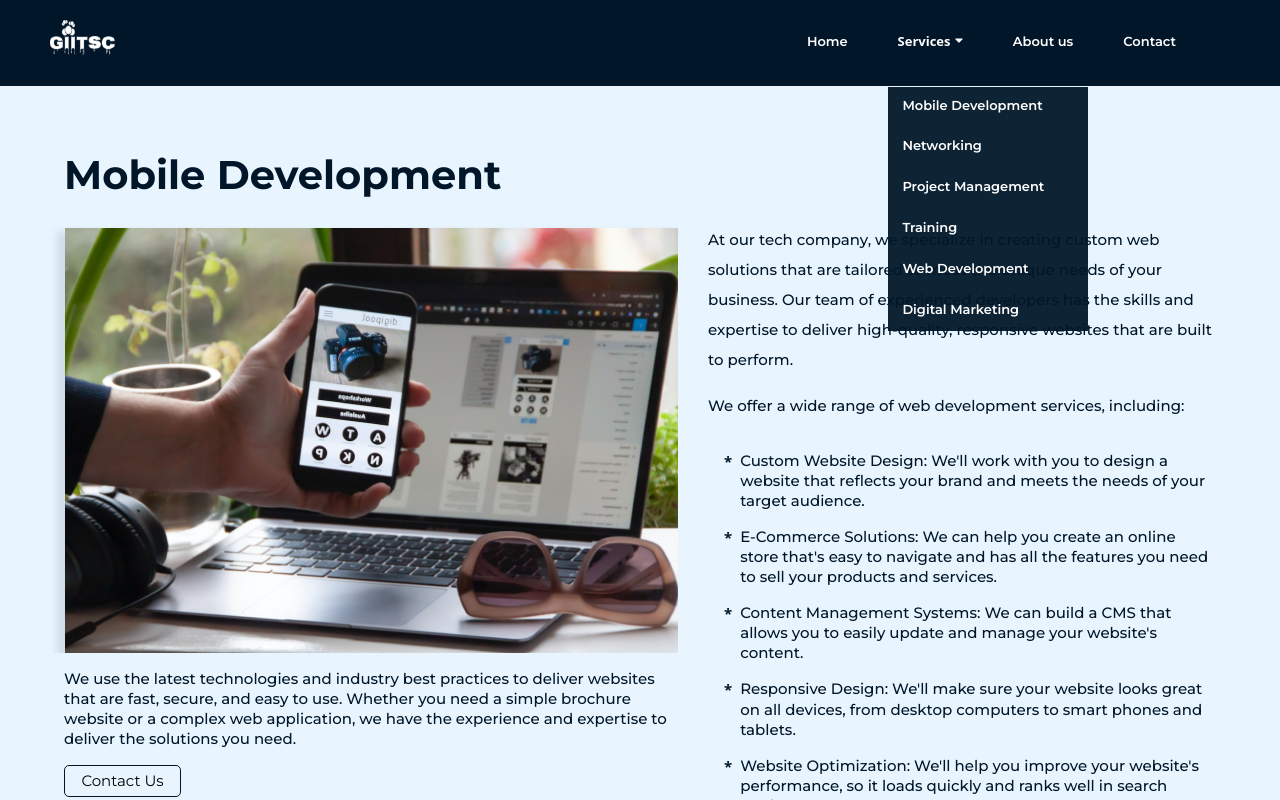
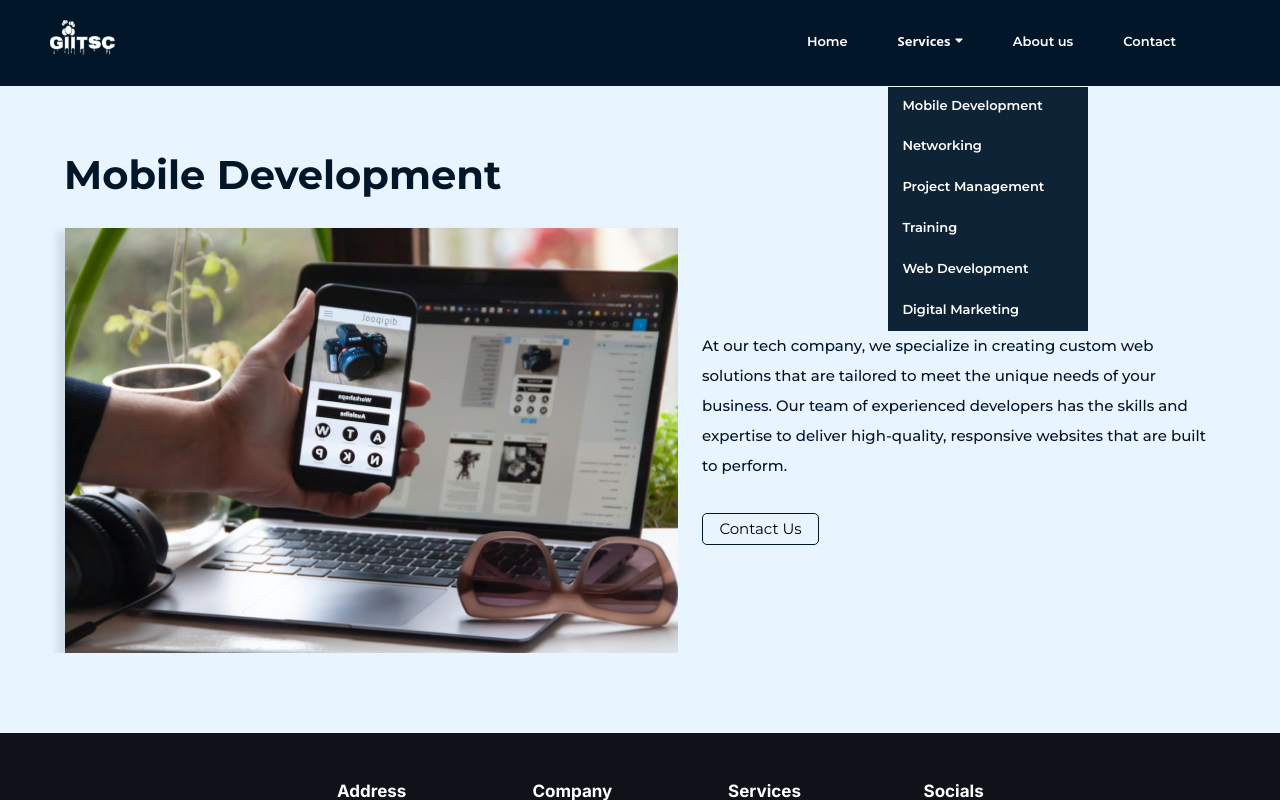
Before and after one commit to Global-Impact-IT-Solutions-and-Consult/giitsc-web, a Next.js app: page /mobile in a window 1280 px wide. Built offline with nearby package versions, Linux system fonts and the light colour scheme.

Commit message:
updated the services page to match new UI adjustments

```diff
--- a/components/contactComponent/ContactComponent.Styles.js
+++ b/components/contactComponent/ContactComponent.Styles.js
@@ -67,8 +67,9 @@ export const LeftContent = styled.div `
 
     // MOBILE
     @media only screen and (max-width: 767px) {
-      font-size: 45px;
-      line-height: 44px;
+      font-size: 35px;
+      line-height: 34px;
+      text-align: center;
       /* background-color: yellow; */
     }
   }
--- a/components/servicePage/ServicePage.Styles.js
+++ b/components/servicePage/ServicePage.Styles.js
@@ -10,6 +10,43 @@ export const Wrapper = styled.div `
   align-items: center;
   padding-top: 150px;
   padding-bottom: 2rem;
+
+  a {
+    box-sizing: border-box;
+
+    /* Auto layout */
+
+    display: flex;
+    flex-direction: row;
+    justify-content: center;
+    align-items: center;
+    padding: 0px;
+    gap: 10px;
+
+    width: 117px;
+    height: 32px;
+    left: 87px;
+    top: 822px;
+
+    border: 0.5px solid #011729;
+    border-radius: 5px;
+
+    font-family: "Montserrat";
+    font-style: normal;
+    font-weight: 400;
+    font-size: 15px;
+    line-height: 134.4%;
+    /* or 20px */
+
+    color: #000000;
+    text-decoration: none;
+    transition: all 300ms linear;
+
+    &:hover {
+      background: var(--theme-color);
+      color: #fff;
+    }
+  }
 
   // MOBILE
   @media only screen and (max-width: 767px) {
@@ -56,6 +93,7 @@ export const Main = styled.div `
   justify-content: space-between;
   align-items: center;
   gap: 1.5rem;
+  margin-bottom: 3rem;
 
   // MOBILE
   @media only screen and (max-width: 767px) {
@@ -64,7 +102,7 @@ export const Main = styled.div `
     /* background-color: yellow; */
     flex-direction: column;
     padding: 1rem;
-    gap: 5rem;
+    gap: 2rem;
   }
 `;
 
@@ -120,60 +158,25 @@ export const Left = styled.div `
       text-align: center;
     }
   }
-
-  a {
-    box-sizing: border-box;
-
-    /* Auto layout */
-
-    display: flex;
-    flex-direction: row;
-    justify-content: center;
-    align-items: center;
-    padding: 0px;
-    gap: 10px;
-
-    width: 117px;
-    height: 32px;
-    left: 87px;
-    top: 822px;
-
-    border: 0.5px solid #011729;
-    border-radius: 5px;
-
-    font-family: "Montserrat";
-    font-style: normal;
-    font-weight: 400;
-    font-size: 15px;
-    line-height: 134.4%;
-    /* or 20px */
-
-    color: #000000;
-    text-decoration: none;
-    transition: all 300ms linear;
-
-    &:hover {
-      background: var(--theme-color);
-      color: #fff;
-    }
-  }
 `;
 
 export const Right = styled.div `
   /* background: green; */
   width: 100%;
-  height: 34rem;
+  /* height: 34rem; */
   display: flex;
   flex-direction: column;
-  gap: 1rem;
-  justify-content: space-between;
-  margin-top: -1.7rem;
+  gap: 2rem;
+  justify-content: space-evenly;
+  /* margin-top: -1.7rem; */
 
   // MOBILE
   @media only screen and (max-width: 767px) {
     /* background: red; */
     text-align: center;
     height: 100%;
+    justify-content: center;
+    align-items: center;
   }
 
   .top {
--- a/components/servicePage/ServicePage.jsx
+++ b/components/servicePage/ServicePage.jsx
@@ -5,7 +5,7 @@ import Image from "next/image";
 import { Content, Left, Main, Right, Wrapper } from "./ServicePage.Styles";
 import Link from "next/link";
 
-const ServicePage = ({ title, image }) => {
+const ServicePage = ({ title, image, description }) => {
   return (
     <Wrapper>
       <Content>
@@ -15,25 +15,24 @@ const ServicePage = ({ title, image }) => {
             <div className="imageBox" image={image}>
               <Image src={image} alt="#" />
             </div>
-            <div className="text">
+            {/* <div className="text">
               We use the latest technologies and industry best practices to
               deliver websites that are fast, secure, and easy to use. Whether
               you need a simple brochure website or a complex web application,
               we have the experience and expertise to deliver the solutions you
               need.
-            </div>
-            <Link href="/contact">Contact Us</Link>
+            </div> */}
+            {/* <Link href="/contact">Contact Us</Link> */}
           </Left>
           <Right>
             <div className="top">
-              At our tech company, we specialize in creating custom web
-              solutions that are tailored to meet the unique needs of your
-              business. Our team of experienced developers has the skills and
-              expertise to deliver high-quality, responsive websites that are
-              built to perform.
+              {description
+                ? description
+                : "At our tech company, we specialize in creating custom web solutions that are tailored to meet the unique needs of your business. Our team of experienced developers has the skills and expertise to deliver high-quality, responsive websites that are built to perform."}
             </div>
             <div className="bottom">
-              We offer a wide range of web development services, including:
+              <Link href="/contact">Contact Us</Link>
+              {/* We offer a wide range of web development services, including:
               <br />
               <br />
               <span>
@@ -68,7 +67,7 @@ const ServicePage = ({ title, image }) => {
                 <b>*</b>
                 Website Maintenance: We offer ongoing support and maintenance
                 services to keep your website running smoothly.
-              </span>
+              </span> */}
             </div>
           </Right>
         </Main>
--- a/pages/mobile.jsx
+++ b/pages/mobile.jsx
@@ -3,7 +3,15 @@ import ServicePage from "../components/servicePage/ServicePage";
 import mobileImg from "../public/images/servicePage/mobile.png";
 
 const mobile = () => {
-  return <ServicePage title={"Mobile Development"} image={mobileImg} />;
+  return (
+    <ServicePage
+      title={"Mobile Development"}
+      image={mobileImg}
+      description={
+        "At our tech company, we specialize in creating custom web solutions that are tailored to meet the unique needs of your business. Our team of experienced developers has the skills and expertise to deliver high-quality, responsive websites that are built to perform."
+      }
+    />
+  );
 };
 
 export default mobile;
```
Also changed, not shown: widgets/inputWidget/InputWidget.Styles.js (+7 -1 lines).
